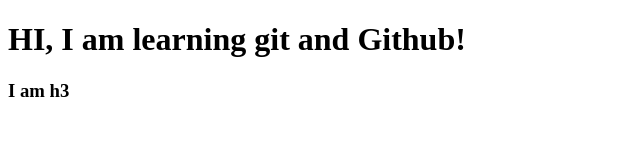
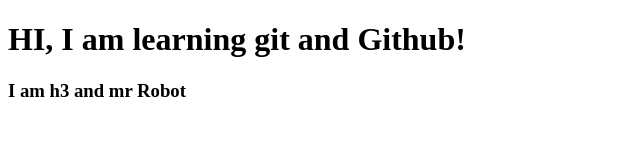
Before and after one commit to AsimRza/local-repo-test, a plain HTML site: page index.html in a window 1280 px wide. Shown: the whole page, without its empty margins (0-640 px from the left). Drawn offline with Linux system fonts and the light colour scheme.

Commit message:
Update index.html

```diff
--- a/index.html
+++ b/index.html
@@ -7,6 +7,6 @@
   </head>
   <body>
     <h1>HI, I am learning git and Github!</h1>
-    <h3>I am h3</h3>
+    <h3>I am h3 and mr Robot</h3>
   </body>
 </html>
```
